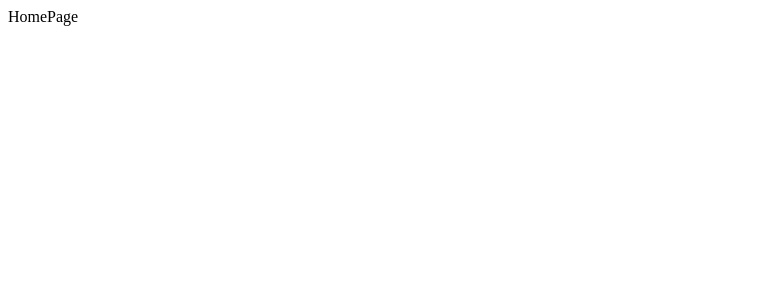
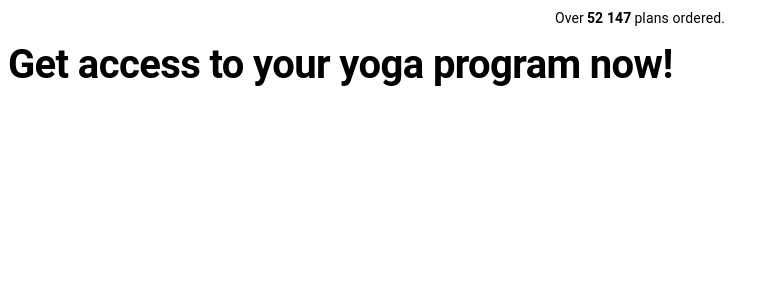
Before and after one commit to styylz/KiloHealth-positive-yoga-, a React (Create React App) app in the folder client/: page / in a window 1280 px wide. Shown: the top 300 px of the page, without its empty margins (0-779 px from the left). Built offline with nearby package versions, Linux system fonts and the light colour scheme.

Commit message:
feat: created title component and used

```diff
--- /dev/null
+++ b/client/src/components/Title/Title.jsx
@@ -0,0 +1,58 @@
+import React from 'react';
+import { Box, Typography } from '@mui/material';
+
+const Title = () => (
+  <>
+    <Typography sx={{
+      textAlign: {
+        xs: 'left',
+        lg: 'center',
+      },
+      fontSize: '14px',
+      fontWeight: '400',
+    }}
+    >
+      Over
+      <Typography
+        variant="span"
+        sx={{
+          fontWeight: 'bold',
+          mx: '3px',
+        }}
+      >
+        52 147
+      </Typography>
+      plans ordered.
+    </Typography>
+    <Box sx={{
+      mb: '24px',
+      mt: '8px',
+    }}
+    >
+      <Typography
+        variant="h1"
+        sx={{
+          fontSize: {
+            xs: '28px',
+            lg: '40px',
+          },
+          fontWeight: 'bold',
+          lineHeight: {
+            xs: '36px',
+            lg: '56px',
+          },
+          textAlign: {
+            xs: 'left',
+            lg: 'left',
+          },
+        }}
+      >
+        Get access to your yoga program now!
+
+      </Typography>
+    </Box>
+  </>
+
+);
+
+export default Title;
--- a/client/src/views/Home/HomePage/HomePage.jsx
+++ b/client/src/views/Home/HomePage/HomePage.jsx
@@ -1,7 +1,13 @@
+import { Box } from '@mui/material';
 import React from 'react';
+import Title from '../../../components/Title/Title';
 
 const HomePage = () => (
-  <div>HomePage</div>
+  <main>
+    <Box>
+      <Title />
+    </Box>
+  </main>
 );
 
 export default HomePage;
```
